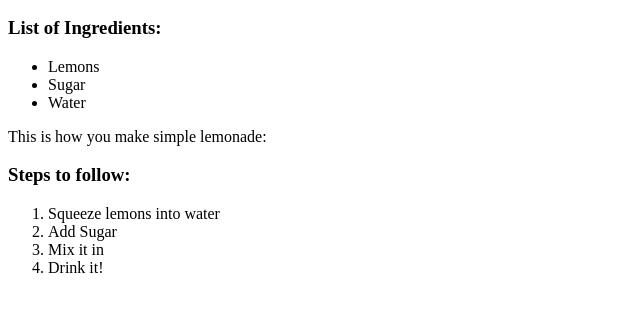
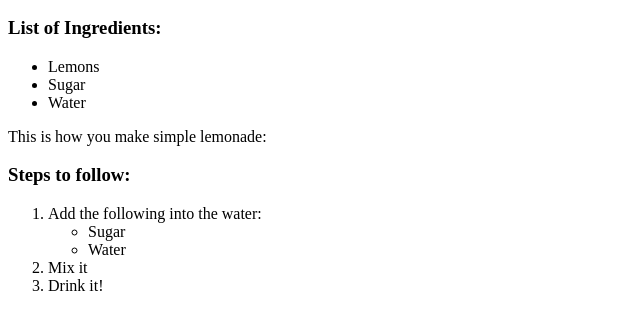
Before and after one commit to titusk0613/titusk0613.github.io, a plain HTML site: page recipe.html in a window 1280 px wide. Shown: the part 110-440 px from the top of the page, without its empty margins (0-640 px from the left). Drawn offline with Linux system fonts and the light colour scheme.

Commit message:
finshed recipe

```diff
--- a/recipe.html
+++ b/recipe.html
@@ -12,9 +12,12 @@
         <p>This is how you make simple lemonade:</p>
         <h3>Steps to follow:</h3>
         <ol>
-            <li>Squeeze lemons into water</li>
-            <li>Add Sugar</li>
-            <li>Mix it in</li>
+            <li>Add the following into the water:</li>
+            <ul>
+                <li>Sugar</li>
+                <li>Water</li>
+            </ul>
+            <li>Mix it</li>
             <li>Drink it!</li>
         </ol>
     </body>
```
